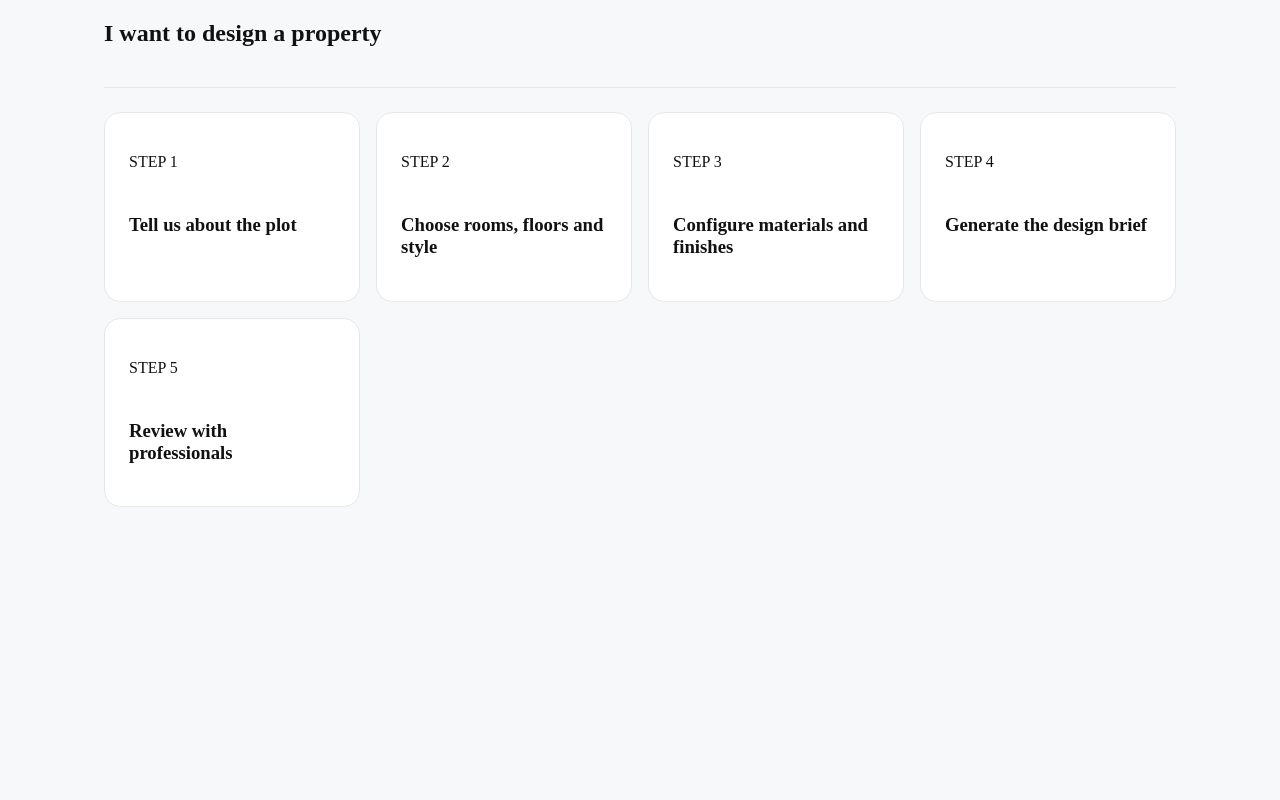
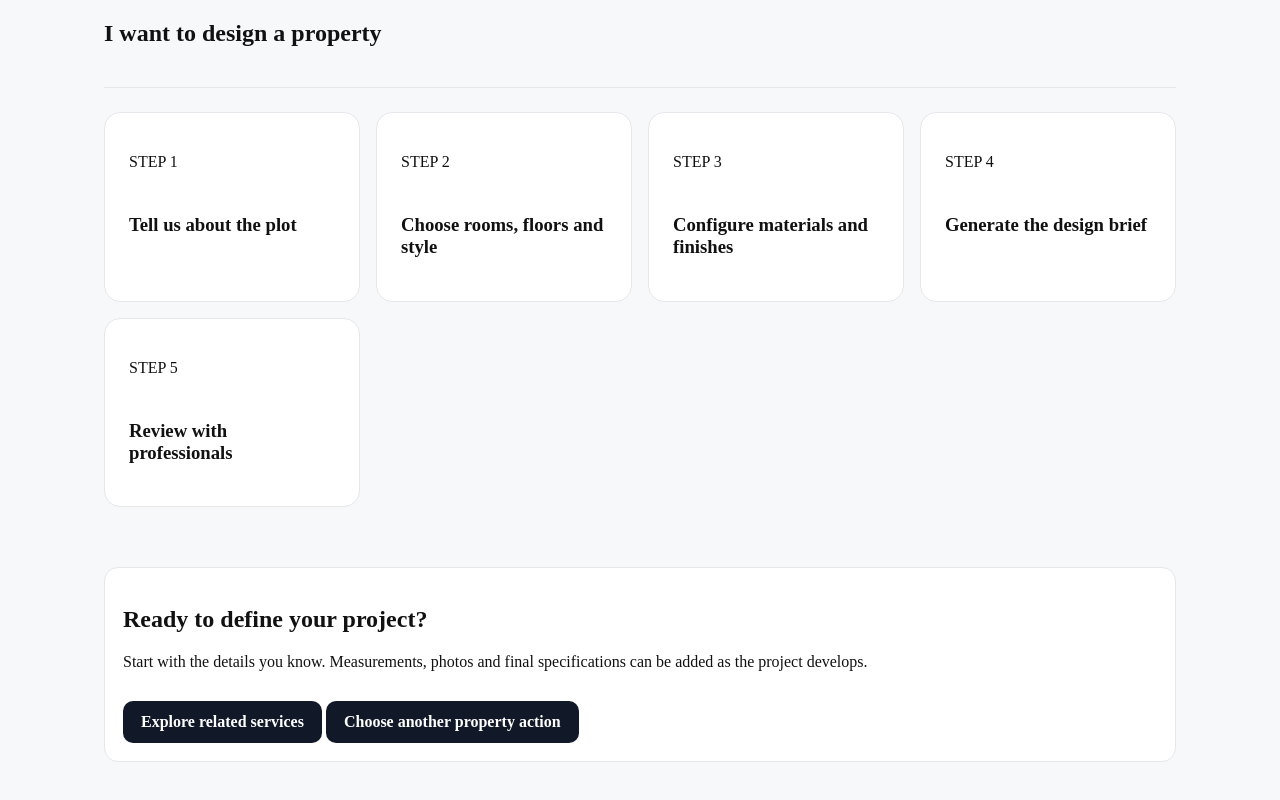
Before and after one commit to stpeter614-netizen/property-vision, a Next.js app: page /start in a window 1280 px wide. Shown: the part 1120-1920 px from the top of the page. Before the commit the page ends 1711 px from the top, so only its background shows below. Built offline with nearby package versions, Linux system fonts and the light colour scheme.

Commit message:
feat: connect property action links to selected journeys

```diff
--- a/app/start/page.tsx
+++ b/app/start/page.tsx
@@ -1,6 +1,6 @@
 'use client';
 
-import { useState } from 'react';
+import { useEffect, useState } from 'react';
 
 const journeys = [
   { id:'design', title:'I want to design a property', steps:['Tell us about the plot','Choose rooms, floors and style','Configure materials and finishes','Generate the design brief','Review with professionals'] },
@@ -18,6 +18,12 @@ const journeys = [
 
 export default function StartPage() {
   const [selected, setSelected] = useState(journeys[0]);
+
+  useEffect(() => {
+    const type = new URLSearchParams(window.location.search).get('type');
+    const matchingJourney = journeys.find(journey => journey.id === type);
+    if (matchingJourney) setSelected(matchingJourney);
+  }, []);
   return (
     <main className="shell">
       <nav className="nav"><a href="/">PROPERTY VISION</a><span>Start a property journey</span></nav>
@@ -41,6 +47,12 @@ export default function StartPage() {
         <p className="eyebrow">SELECTED JOURNEY</p>
         <div className="option"><h2>{selected.title}</h2></div>
         <div className="grid">{selected.steps.map((step,index) => <div className="card" key={step}><p className="eyebrow">STEP {index+1}</p><h3>{step}</h3></div>)}</div>
+        <div className="notice">
+          <h2>Ready to define your project?</h2>
+          <p>Start with the details you know. Measurements, photos and final specifications can be added as the project develops.</p>
+          <a className="button" href={'/services?journey=' + selected.id}>Explore related services</a>{' '}
+          <a className="button" href="/property-actions">Choose another property action</a>
+        </div>
       </section>
     </main>
   );
```
